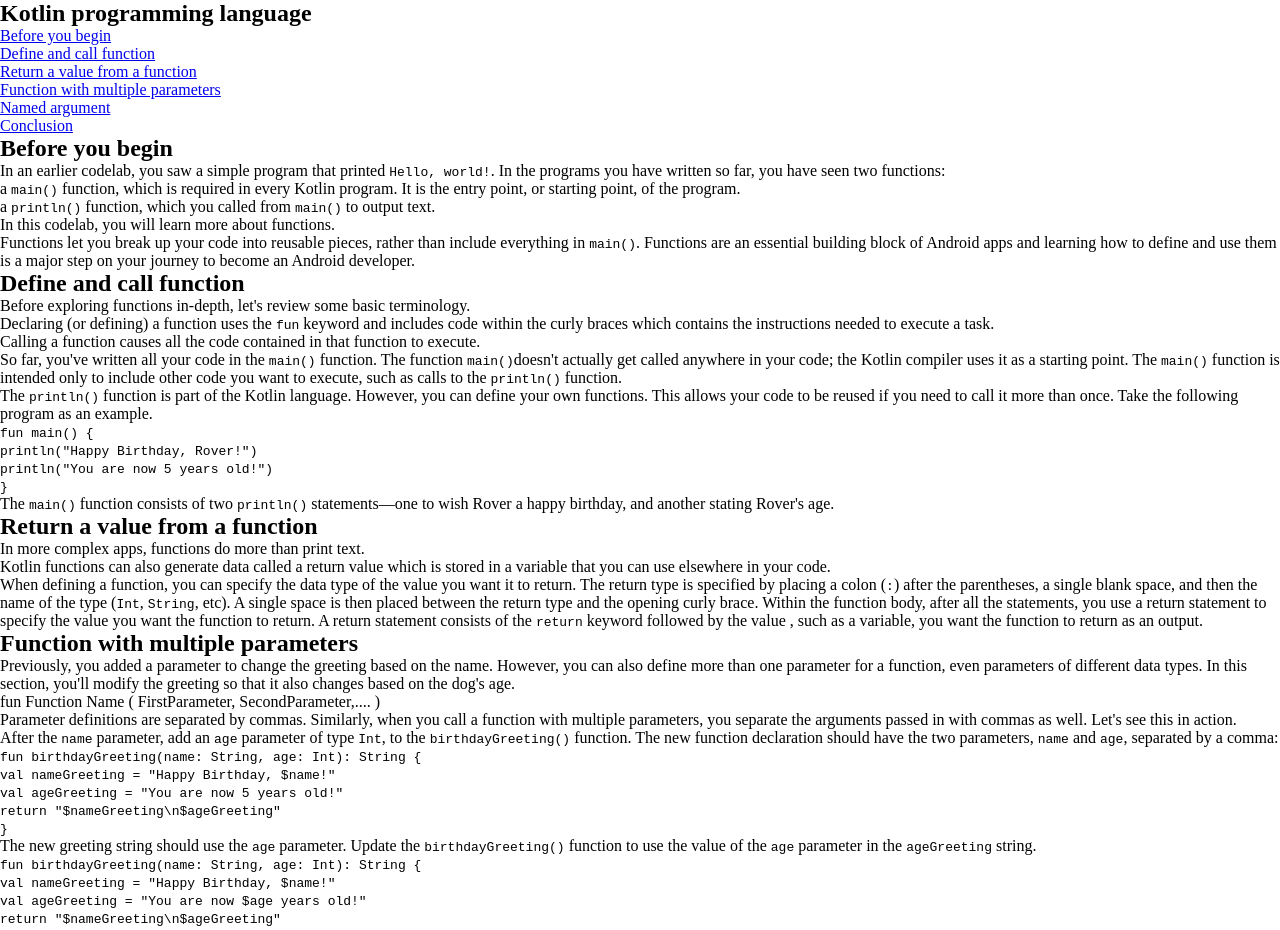
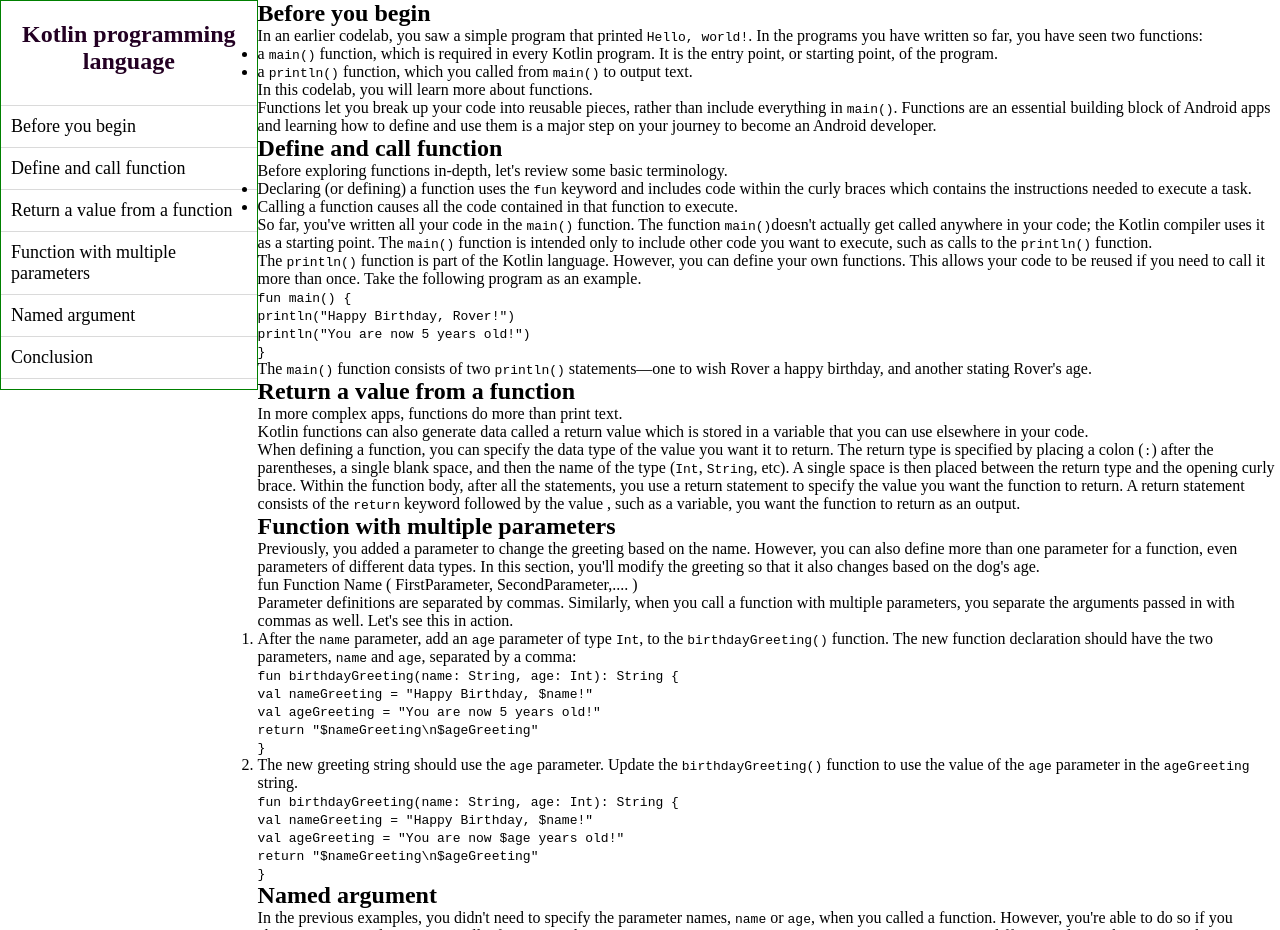
Before and after one commit to rimpuhwe/Technical-documantation, a plain HTML site: page index.html in a window 1280 px wide. Shown: the top 930 px of the page. Drawn offline with Linux system fonts and the light colour scheme.

Commit message:
navbar: flexing it to the left side of the page

```diff
--- a/styles.css
+++ b/styles.css
@@ -11,9 +11,54 @@
     --code-color2:#ff0000;
     --code-color3:#0000ff;
     --code-color4:#800080;
+    --nav-color5:rgb(35, 0, 35);
     --background-codecolor:#eeeeef;
     --border:2px solid #cac9c9;
     --font-family1:Verdana, Geneva, Tahoma, sans-serif;
     --font-family2:Georgia, 'Times New Roman', Times, serif;
     --font-family3:system-ui, -apple-system, BlinkMacSystemFont, 'Segoe UI', Roboto, Oxygen, Ubuntu, Cantarell, 'Open Sans', 'Helvetica Neue', sans-serif;
 }
+body{
+    width:100%;
+    display:flex;
+}
+/* navigation bar */
+#navbar{
+    flex:1;
+    border:1px solid green;
+    padding:10px 0;
+    height: fit-content;
+    display: flex;
+    flex-direction: column;
+    gap:20px;
+}
+#navbar ul li{
+    padding:10px;
+    list-style-type: none;
+    border-bottom:1px solid #dadada;
+    text-align: left;
+    padding:10px;
+    font-size: 18px;
+}
+#navbar ul li:first-child{
+    border-top:1px solid #dadada;
+}
+
+
+#navbar ul li:hover{
+    background:var(--background-codecolor);
+}
+a{
+    text-decoration: none;
+    color:var(--nav-color);
+}
+#navbar header{
+    text-align: center;
+    color: var(--nav-color5);
+    padding:10px 5px;
+
+
+}
+main{
+    flex:4;
+}
```
